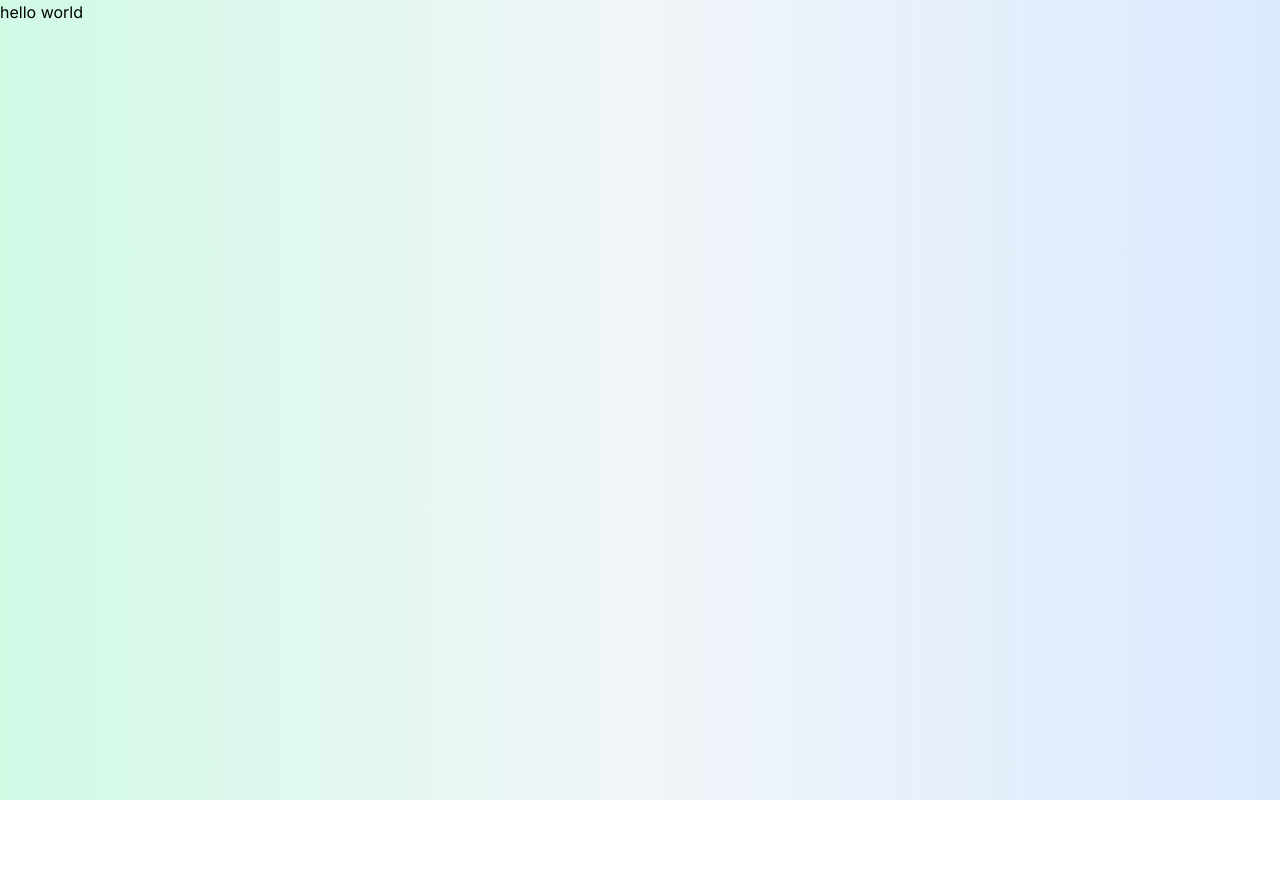
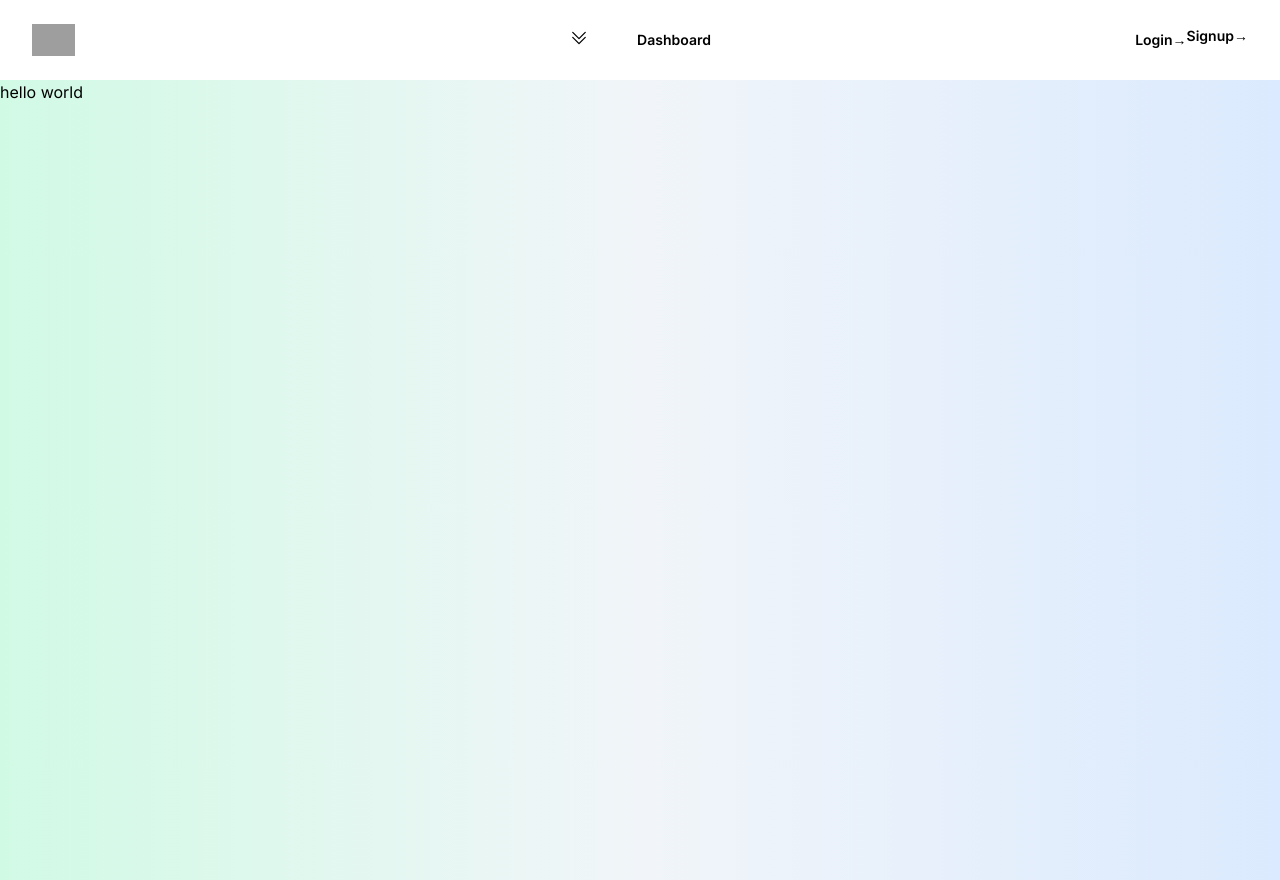
Before and after one commit to Dizzion/educoding, a Next.js app: page / in a window 1280 px wide. Before the commit the page ends 800 px from the top, so only its background shows below. Built offline with nearby package versions, Linux system fonts and the light colour scheme; grey boxes are pictures that could not be loaded.

Commit message:
update to db placement

```diff
--- a/src/app/layout.tsx
+++ b/src/app/layout.tsx
@@ -1,6 +1,7 @@
 import type { Metadata } from 'next'
 import { Inter } from 'next/font/google'
 import './globals.css'
+import Header from '@/components/header'
 
 const inter = Inter({ subsets: ['latin'] })
 
@@ -16,7 +17,10 @@
 }>) {
   return (
     <html lang="en">
-      <body className={inter.className}>{children}</body>
+      <body className={inter.className}>
+        <Header/>
+        {children}
+      </body>
     </html>
   )
 }
```
Also changed, not shown: 2 other files (tests, documents, lock files or other folders).
